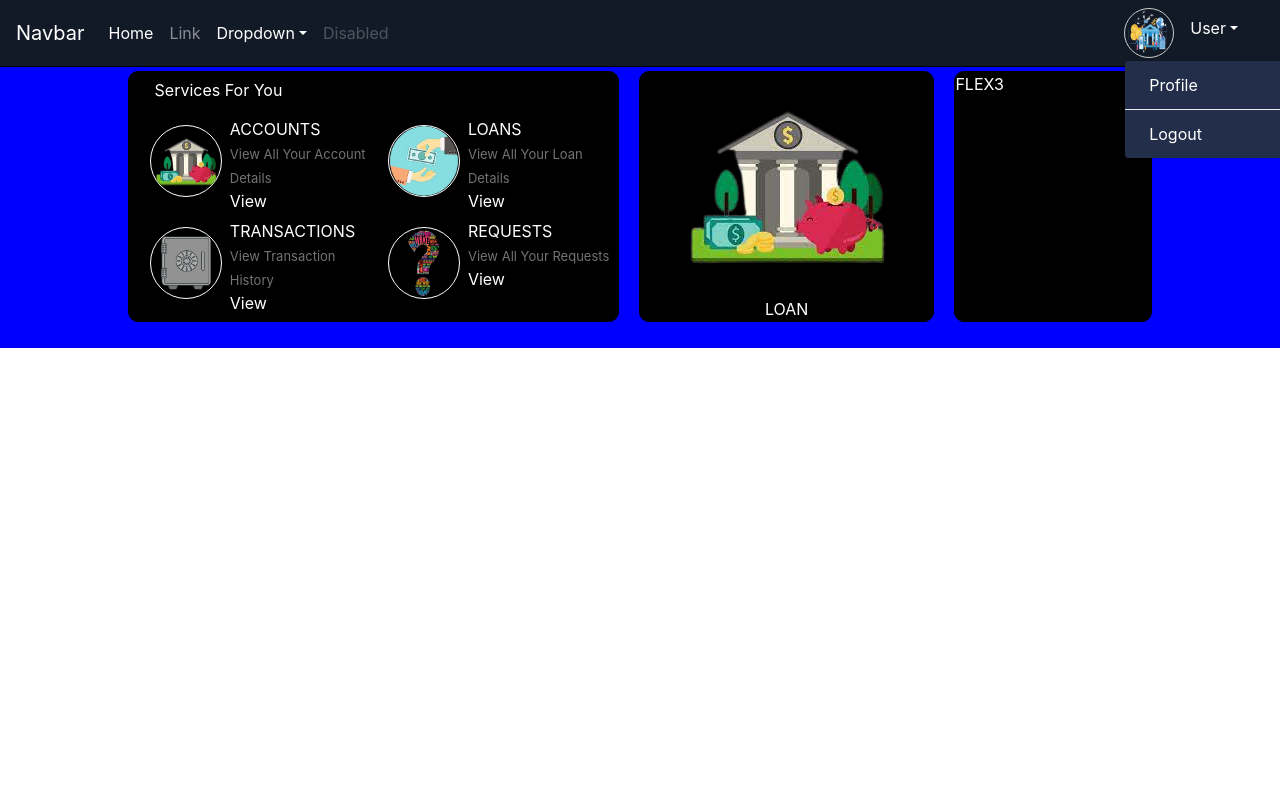
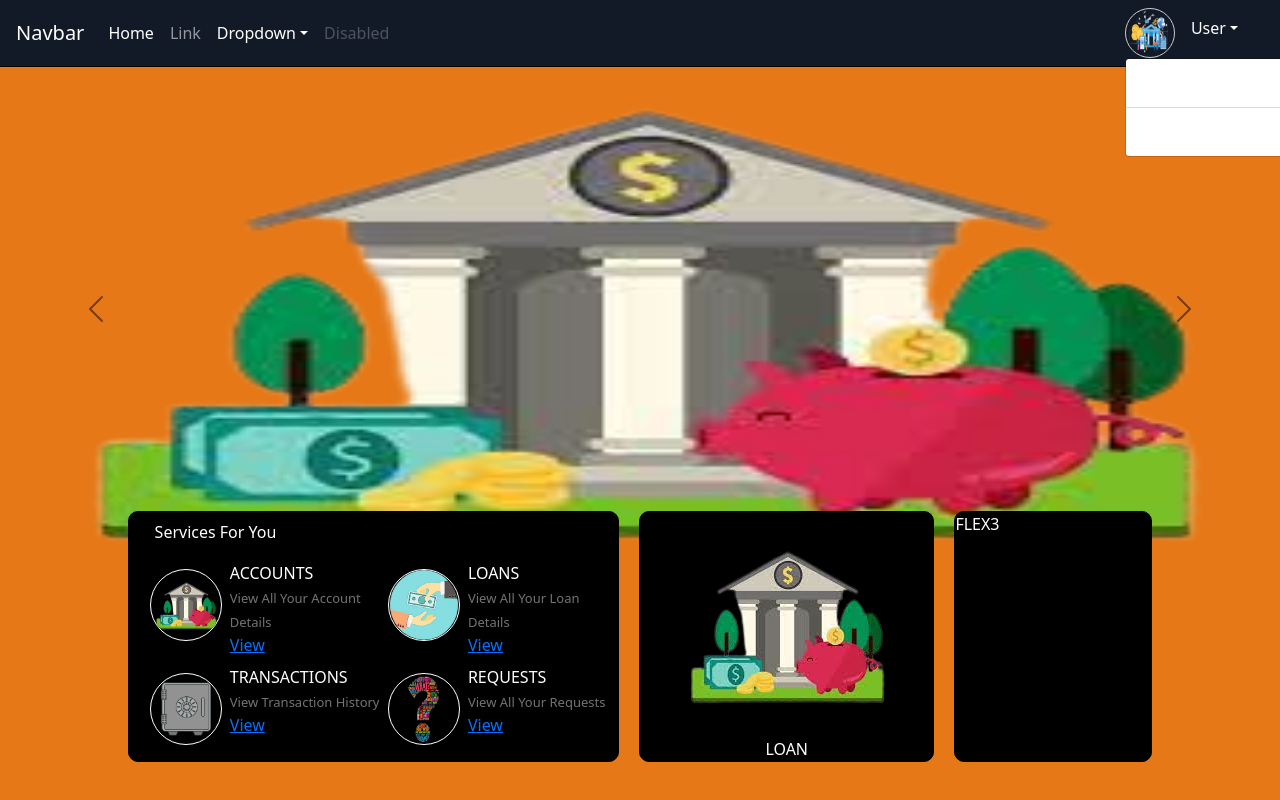
Before and after one commit to Nishaant-Rastogi/Banking-System-DBMS-Project, a Next.js app in the folder dankthebank/: page /user in a window 1280 px wide. Both pictures are taken after a click on the button "User". Built offline with nearby package versions, Linux system fonts and the light colour scheme.

Commit message:
USER HOMEPAGE STARTED

```diff
--- /dev/null
+++ b/dankthebank/components/AdCarousel.js
@@ -0,0 +1,39 @@
+import React from 'react';
+import {Carousel} from 'react-bootstrap';
+
+function AdCarousel() {
+  const [index, setIndex] = React.useState(0);
+
+  const handleSelect = (selectedIndex, e) => {
+    setIndex(selectedIndex);
+  };
+  return (
+    <div>
+      <Carousel className="CAROUSEL" variant="dark" indicators={false}>
+  <Carousel.Item>
+    <img
+      className="d-block w-100 CAROUSELIMG"
+      src="vault.png"
+      alt="First slide"
+    />
+  </Carousel.Item>
+  <Carousel.Item>
+    <img
+      className="d-block w-100 CAROUSELIMG"
+      src="account.png"
+      alt="Second slide"
+    />
+  </Carousel.Item>
+  <Carousel.Item>
+    <img
+      className="d-block w-100 CAROUSELIMG"
+      src="bankimage.png"
+      alt="Third slide"
+    />
+    </Carousel.Item>
+    </Carousel>
+    </div>
+  )
+}
+
+export default AdCarousel
--- a/dankthebank/components/UHome.js
+++ b/dankthebank/components/UHome.js
@@ -1,11 +1,19 @@
 import React from 'react';
 import Userbar from './Userbar';
+import AdCarousel from './AdCarousel';
 
 function UHome() {
+  const [index, setIndex] = React.useState(0);
+
+  const handleSelect = (selectedIndex, e) => {
+    setIndex(selectedIndex);
+  };
   return (
     <div className='UHOME'>
         <Userbar/>
+        <AdCarousel/>
         <div className="UHCONTAINER1">
+          {/*...............................................................................................................*/}
           <div className='UHFLEX1'>
             <div className='ROW ROW1'>
               Services For You
--- a/dankthebank/package.json
+++ b/dankthebank/package.json
@@ -11,11 +11,13 @@
   "dependencies": {
     "babel-plugin-styled-components": "^2.0.6",
     "bcrypt": "^5.0.1",
+    "bootstrap": "^5.1.3",
     "components": "^0.1.0",
     "jsonwebtoken": "^8.5.1",
     "mongoose": "^6.2.6",
     "next": "12.1.0",
     "react": "17.0.2",
+    "react-bootstrap": "^2.2.1",
     "react-dom": "17.0.2",
     "styled": "^1.0.0",
     "styled-components": "^5.3.3"
--- a/dankthebank/pages/_app.js
+++ b/dankthebank/pages/_app.js
@@ -3,6 +3,7 @@ import '../styles/index.css';
 import '../styles/userbar.css';
 import '../styles/adminbar.css';
 import '../styles/userhome.css';
+import 'bootstrap/dist/css/bootstrap.min.css';
 
 function MyApp({ Component, pageProps }) {
   return <Component {...pageProps} />
--- a/dankthebank/styles/userhome.css
+++ b/dankthebank/styles/userhome.css
@@ -1,12 +1,34 @@
 .UHOME{
-    background-color: blue;
+    background-color: #E67817;
+    height: 100vh;
+    width: 100vw;
+}
+
+.CAROUSEL{
+    height: 78vh;
+}
+
+.CAROUSEL .carousel-control-prev-icon{
+    position: relative;
+    top: -10vh;
+}
+.CAROUSEL .carousel-control-next-icon{
+    position: relative;
+    top: -10vh;
+}
+
+.CAROUSELIMG{
+    width: 80vh;
+    height: 80vh;
+    position: relative;
+    top: -10vh;
 }
 
 .UHCONTAINER1{
     display: flex;
     flex-direction: row;
     position: relative;
-    top:-2vh;
+    top:-25vh;
     z-index: 1;
 }
 
```
Also changed, not shown: 1 other file (tests, documents, lock files or other folders).
